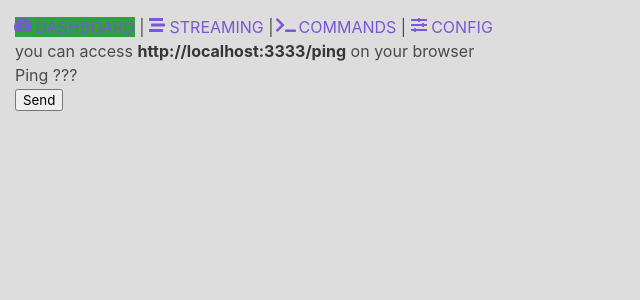
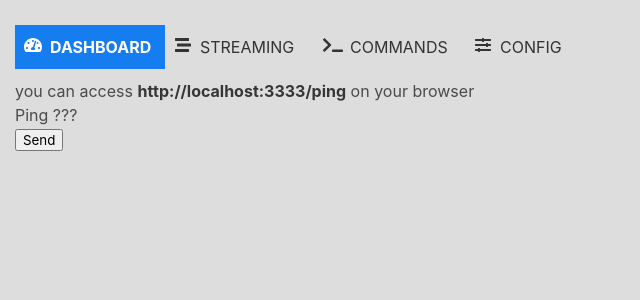
Before and after one commit to 4lg4/electron-portable-socket-server, a Vue app in the folder frontend/: page / in a window 1280 px wide. Shown: the top 300 px of the page, without its empty margins (0-640 px from the left). Built offline with nearby package versions, Linux system fonts and the light colour scheme; no server answers; what vue-json-edit would draw is missing.

Commit message:
main menu styles

```diff
--- a/frontend/src/app.vue
+++ b/frontend/src/app.vue
@@ -1,35 +1,30 @@
 <template>
   <div id="app">
     <div class="app_header">
-      <router-link to="/" class="menu__item">
-        <b-icon
-        pack="fas"
-        icon="tachometer-alt"
-        size="is-small">
-      </b-icon>
-        DASHBOARD</router-link> |
-      <router-link to="/streaming" class="menu__item">
-        <b-icon
-          pack="fas"
-          icon="stream"
-          size="is-small">
-        </b-icon>
-        STREAMING
-      </router-link> |
-      <router-link to="/commands" class="menu__item">
-        <b-icon
-          pack="fas"
-          icon="terminal"
-          size="is-small">
-        </b-icon>
-        COMMANDS</router-link> |
-      <router-link to="/config" class="menu__item">
-        <b-icon
-          pack="fas"
-          icon="sliders-h"
-          size="is-small">
-        </b-icon>
-        CONFIG</router-link>
+      <router-link tag="div" to="/" class="menu__item">
+        <div class="menu__item__icon">
+          <b-icon pack="fas" icon="tachometer-alt" size="is-small"></b-icon>
+        </div>
+        <div class="menu__item__title">DASHBOARD</div>
+      </router-link>
+      <router-link tag="div" to="/streaming" class="menu__item">
+        <div class="menu__item__icon">
+          <b-icon pack="fas" icon="stream" size="is-small"> </b-icon>
+        </div>
+        <div class="menu__item__title">STREAMING</div>
+      </router-link>
+      <router-link tag="div" to="/commands" class="menu__item">
+        <div class="menu__item__icon">
+          <b-icon pack="fas" icon="terminal" size="is-small"> </b-icon>
+        </div>
+        <div class="menu__item__title">COMMANDS</div>
+      </router-link>
+      <router-link tag="div" to="/config" class="menu__item">
+        <div class="menu__item__icon">
+          <b-icon pack="fas" icon="sliders-h" size="is-small"> </b-icon>
+        </div>
+        <div class="menu__item__title">CONFIG</div>
+      </router-link>
     </div>
     <div class="app__body">
       <router-view />
@@ -51,6 +46,7 @@
 .app__body {
   flex: auto;
   height: -webkit-fill-available;
+  overflow: hidden;
 }
 
 html,
@@ -72,7 +68,41 @@ body {
   outline: none !important;
 }
 
+.app_header {
+  margin: 10px 0;
+}
+
+.app_header .menu__item {
+  padding: 10px;
+  width: 150px;
+  color: #333333;
+  display: inline-block;
+  cursor: pointer;
+}
+
+.app_header .menu__item__icon .icon {
+  vertical-align: text-top;
+}
+
+.app_header .menu__item__icon {
+  height: 100%;
+  width: 25px;
+  display: inline-block;
+}
+
+.menu__item__title {
+  display: inline-block;
+  height: 100%;
+  width: 105px;
+}
+
 .app_header .menu__item.router-link-exact-active {
-  background-color: #2da23c;
+  background-color: #167df0;
+  color: #ffffff;
+  font-weight: bold;
+}
+
+input[type="search"] {
+  box-sizing: border-box !important;
 }
 </style>
```
